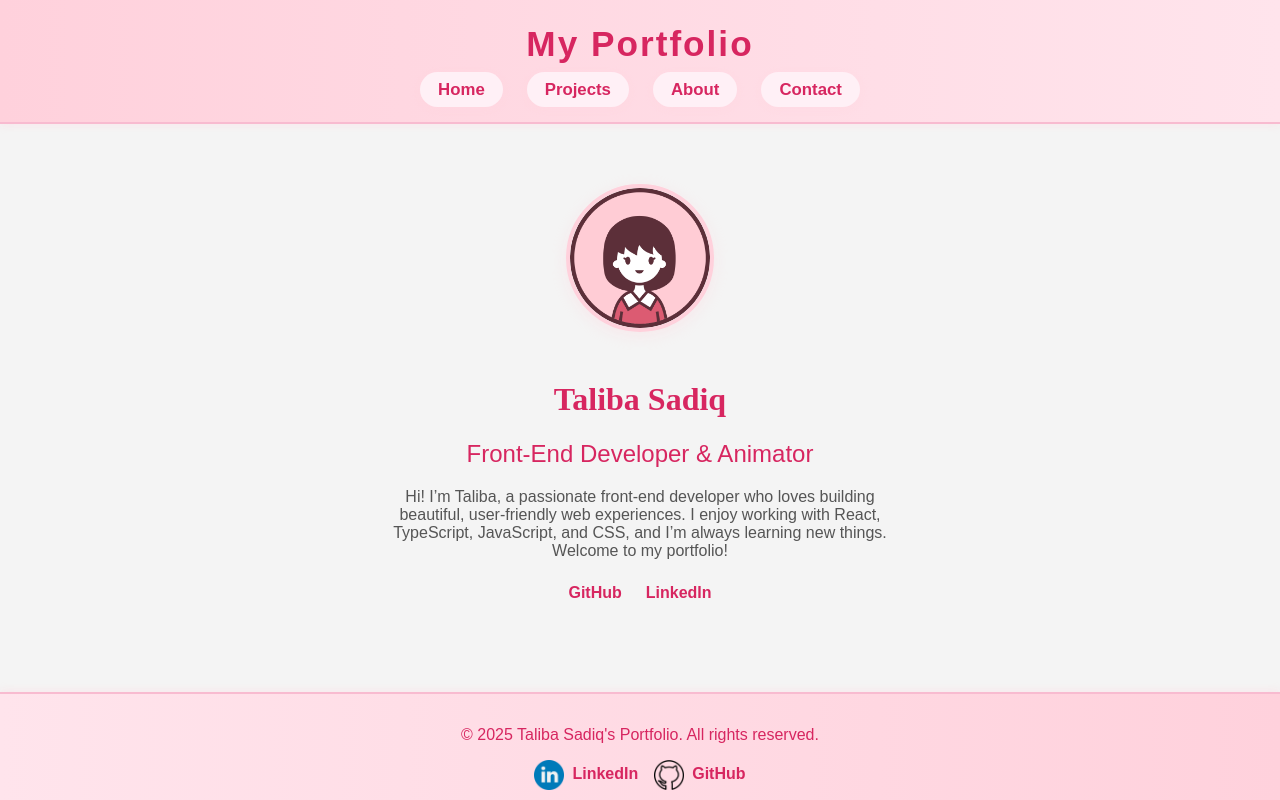
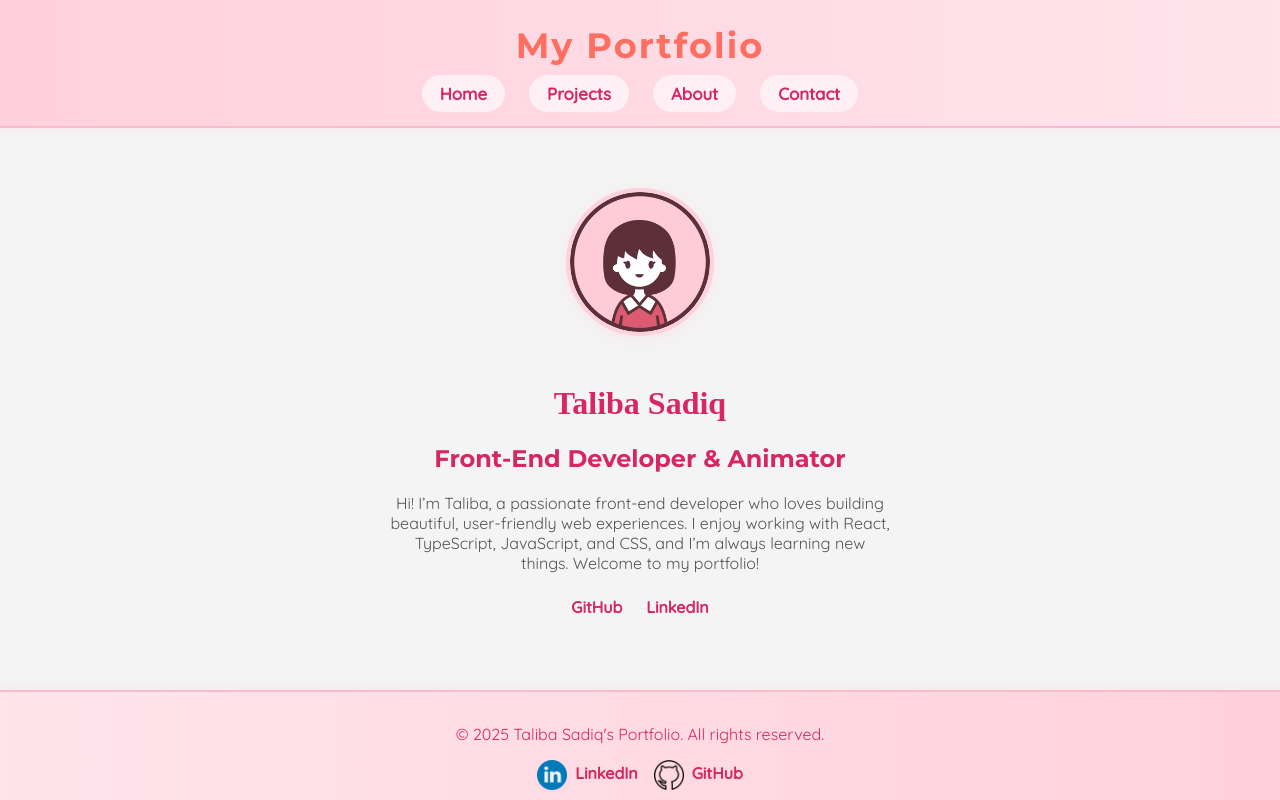
Before and after one commit to Jazzmine-Flora/my-portfolio, a React app: page / in a window 1280 px wide. Built offline with nearby package versions, Linux system fonts and the light colour scheme.

Commit message:
Update fonts and colors for professional look

```diff
--- a/public/index.html
+++ b/public/index.html
@@ -1,6 +1,8 @@
 <!DOCTYPE html>
 <html lang="en">
   <head>
+    <link href="https://fonts.googleapis.com/css?family=Montserrat:700&display=swap" rel="stylesheet">
+<link href="https://fonts.googleapis.com/css?family=Quicksand:400,500&display=swap" rel="stylesheet">
     <meta charset="UTF-8" />
     <meta name="viewport" content="width=device-width, initial-scale=1.0" />
 
--- a/src/styles/main.css
+++ b/src/styles/main.css
@@ -1,6 +1,6 @@
 body {
   margin: 0;
-  font-family: "Pacifico", cursive, Arial, sans-serif;
+  font-family: "Quicksand", Arial, sans-serif;
   background-color: #f4f4f4;
   color: #333;
 }
@@ -33,6 +33,8 @@
 
 h1,
 h2,
-h3 {
-  color: #d72660;
+h3,
+.site-title {
+  font-family: "Montserrat", "Quicksand", Arial, sans-serif;
+  color: #ff6f61; /* coral */
 }
```
